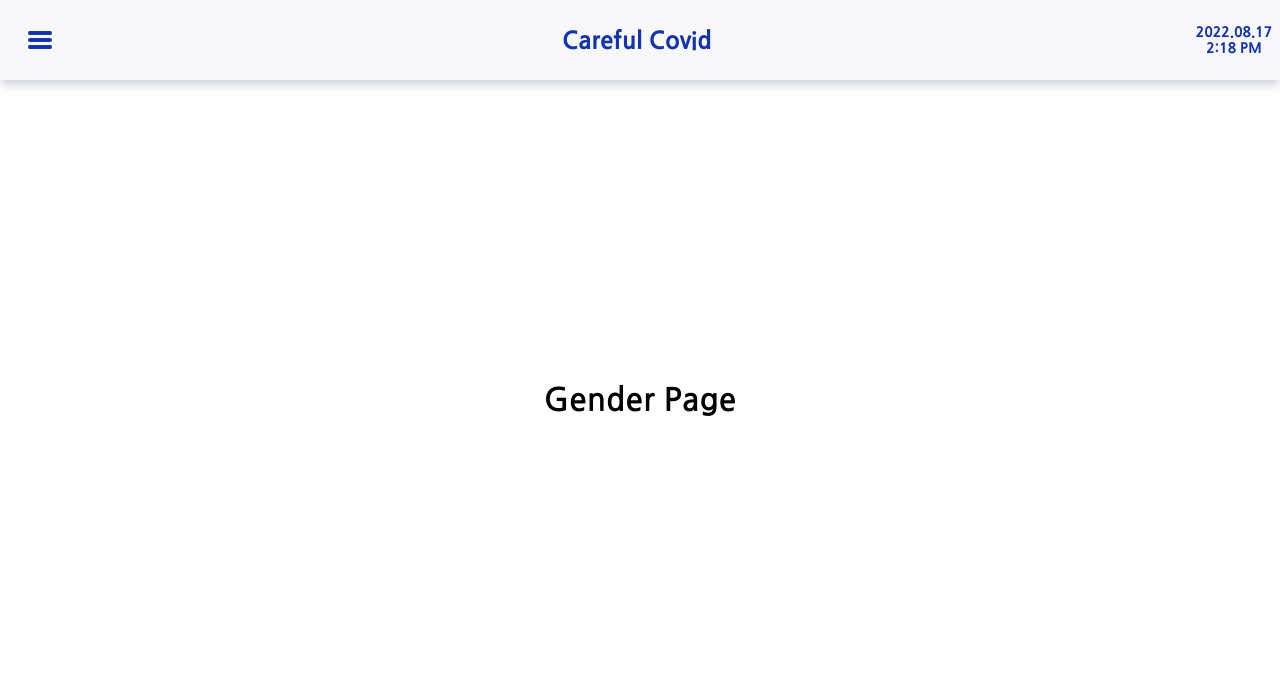
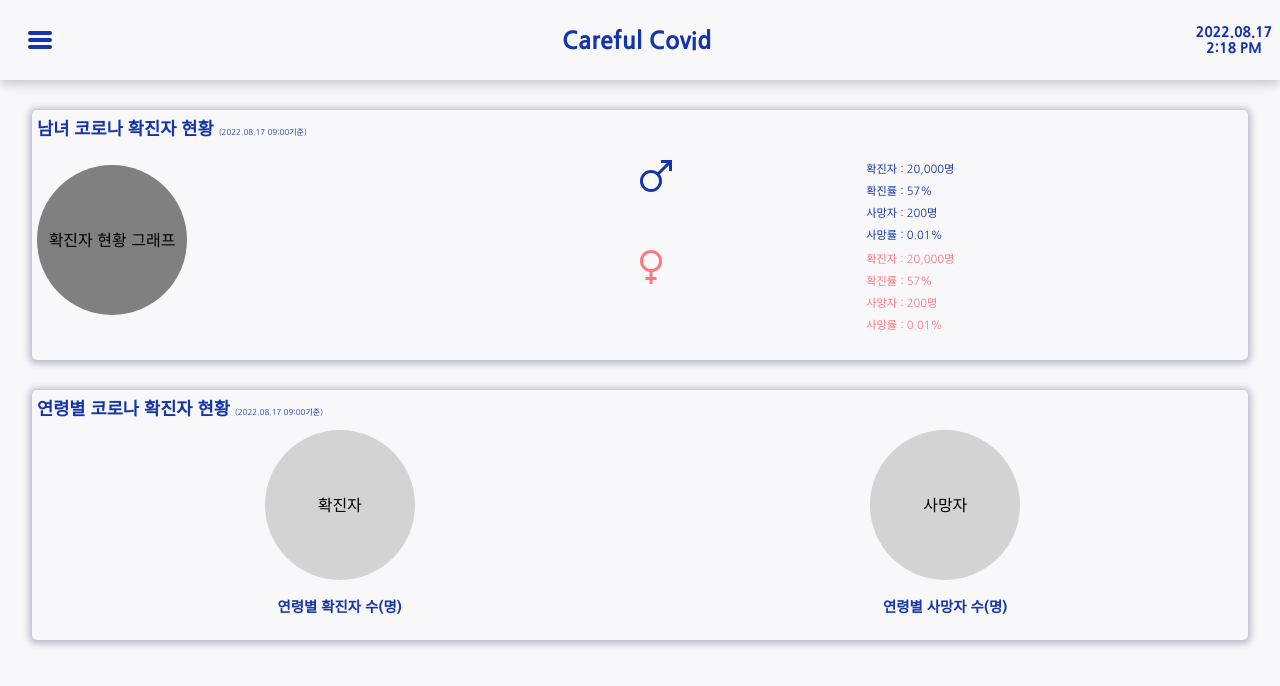
Before and after one commit to DevWonny/Covid19_App, a React (Create React App) app in the folder covid19-react/: page /genderPage in a window 1280 px wide. Shown: the top 686 px of the page. Built offline with nearby package versions, Linux system fonts and the light colour scheme.

Commit message:
feat : 성별 및 연령별 페이지 퍼블리싱 완료

```diff
--- a/covid19-react/src/views/GenderPage.jsx
+++ b/covid19-react/src/views/GenderPage.jsx
@@ -1,20 +1,211 @@
 import React from "react";
 import styled from "styled-components";
 
+import MaleIcon from "../assets/icon/maleIcon.svg";
+import FemaleIcon from "../assets/icon/femaleIcon.svg";
+
 const GenderPage = () => {
   return (
-    <Div>
-      <h1>Gender Page</h1>
-    </Div>
+    <GenderContainer>
+      <GenderStatus>
+        <TitleContainer>
+          <Title>남녀 코로나 확진자 현황</Title>
+          <SubTitle>(2022.08.17 09:00기준)</SubTitle>
+        </TitleContainer>
+
+        <GenderContentsContainer>
+          <GenderCircleGraph>확진자 현황 그래프</GenderCircleGraph>
+
+          <GenderTextContainer>
+            <GenderTextWarp>
+              <GenderMaleIcon>
+                <img src={MaleIcon} alt="MaleIcon" />
+              </GenderMaleIcon>
+              <GenderTextDiv>
+                <p>확진자 : 20,000명</p>
+                <p>확진률 : 57%</p>
+                <p>사망자 : 200명</p>
+                <p>사망률 : 0.01%</p>
+              </GenderTextDiv>
+            </GenderTextWarp>
+
+            <GenderTextWarp>
+              <GenderFemaleIcon>
+                <img src={FemaleIcon} alt="FemaleIcon" />
+              </GenderFemaleIcon>
+              <GenderTextDiv>
+                <p className="female">확진자 : 20,000명</p>
+                <p className="female">확진률 : 57%</p>
+                <p className="female">사망자 : 200명</p>
+                <p className="female">사망률 : 0.01%</p>
+              </GenderTextDiv>
+            </GenderTextWarp>
+          </GenderTextContainer>
+        </GenderContentsContainer>
+      </GenderStatus>
+
+      <AgeStatus>
+        <TitleContainer>
+          <Title>연령별 코로나 확진자 현황</Title>
+          <SubTitle>(2022.08.17 09:00기준)</SubTitle>
+        </TitleContainer>
+
+        <AgeContainer>
+          <AgeWrap>
+            <AgeChart>확진자</AgeChart>
+            <AgeText>연령별 확진자 수(명)</AgeText>
+          </AgeWrap>
+
+          <AgeWrap>
+            <AgeChart>사망자</AgeChart>
+            <AgeText>연령별 사망자 수(명)</AgeText>
+          </AgeWrap>
+        </AgeContainer>
+      </AgeStatus>
+    </GenderContainer>
   );
 };
 
 export default GenderPage;
 
-const Div = styled.div`
+const GenderContainer = styled.div`
+  position: absolute;
+  top: 80px;
+  left: 0;
   width: 100%;
-  height: 100vh;
+  height: calc(100vh - 80px);
+  overflow: hidden;
+  background: #f8f7f9;
+`;
+const TitleContainer = styled.div`
+  width: 100%;
+  height: 20px;
+  margin-bottom: 5px;
+`;
+const Title = styled.span`
+  font-size: 1.1rem;
+  font-weight: 900;
+  color: #1334ab;
+`;
+const SubTitle = styled.span`
+  font-size: 0.5rem;
+  color: #1334ab;
+  margin-left: 5px;
+`;
+
+const GenderStatus = styled.div`
+  width: 95%;
+  height: 250px;
+  box-shadow: 0 1px 6px 3px rgba(9, 21, 64, 0.25);
+  border-radius: 5px;
+  background: #f8f7f9;
+  margin: 30px auto 0;
+  box-sizing: border-box;
+  padding-top: 5px;
+  padding-left: 5px;
+  overflow: hidden;
+`;
+const GenderContentsContainer = styled.div`
+  width: calc(100% - 5px);
+  height: 200px;
   display: flex;
+  justify-content: space-between;
   align-items: center;
-  justify-content: center;
 `;
+const GenderCircleGraph = styled.div`
+  width: 150px;
+  height: 150px;
+  border-radius: 50%;
+  background: gray;
+  text-align: center;
+  line-height: 150px;
+`;
+const GenderTextContainer = styled.div`
+  width: 50%;
+  height: 100%;
+  display: flex;
+  justify-content: flex-end;
+  flex-direction: column;
+  position: relative;
+`;
+const GenderTextWarp = styled.div`
+  width: 100%;
+  height: 45%;
+  display: flex;
+  position: relative;
+`;
+const GenderMaleIcon = styled.div`
+  width: 32px;
+  height: 32px;
+
+  & img {
+    width: 100%;
+    height: 100%;
+  }
+`;
+const GenderFemaleIcon = styled.div`
+  width: 22px;
+  height: 34px;
+
+  & img {
+    width: 100%;
+    height: 100%;
+  }
+`;
+const GenderTextDiv = styled.div`
+  position: absolute;
+  right: 15px;
+  width: 60%;
+  height: 100%;
+  text-align: left;
+
+  & p {
+    margin: 0 0 5px 0;
+    font-size: 0.7rem;
+    color: #1334ab;
+  }
+
+  & .female {
+    color: #ff777d;
+  }
+`;
+
+const AgeStatus = styled.div`
+  width: 95%;
+  height: 250px;
+  box-shadow: 0 1px 6px 3px rgba(9, 21, 64, 0.25);
+  border-radius: 5px;
+  background: #f8f7f9;
+  margin: 30px auto 0;
+  box-sizing: border-box;
+  padding-top: 5px;
+  padding-left: 5px;
+  overflow: hidden;
+`;
+const AgeContainer = styled.div`
+  width: 100%;
+  height: 80%;
+  display: flex;
+  margin-top: 15px;
+`;
+const AgeWrap = styled.div`
+  width: 50%;
+  height: 100%;
+  display: flex;
+  flex-direction: column;
+  align-items: center;
+`;
+const AgeChart = styled.div`
+  width: 150px;
+  height: 150px;
+  border-radius: 50%;
+  background: lightgray;
+  text-align: center;
+  line-height: 150px;
+  margin-bottom: 15px;
+`;
+const AgeText = styled.span`
+  font-size: 0.9rem;
+  font-weight: 900;
+  color: #1334ab;
+`;
```
Also changed, not shown: covid19-react/src/assets/icon/femaleIcon.svg, covid19-react/src/assets/icon/maleIcon.svg.
